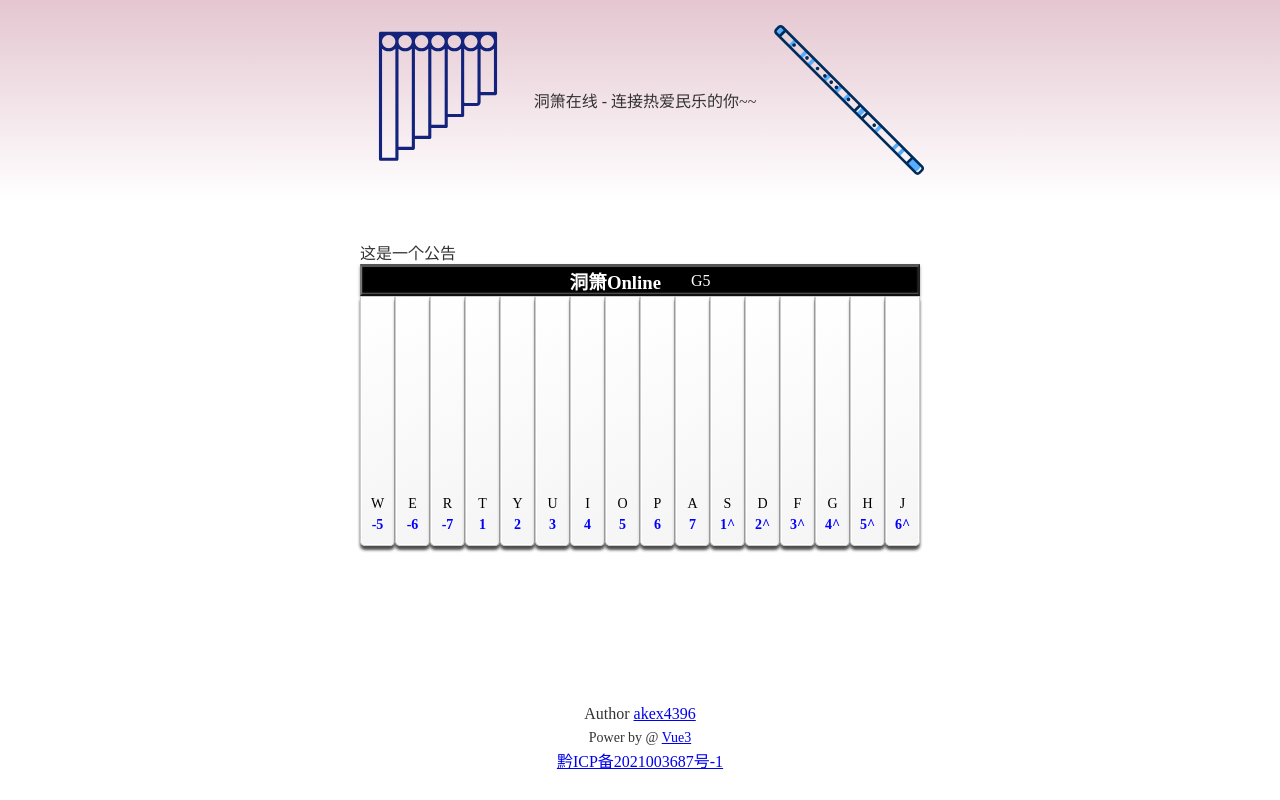
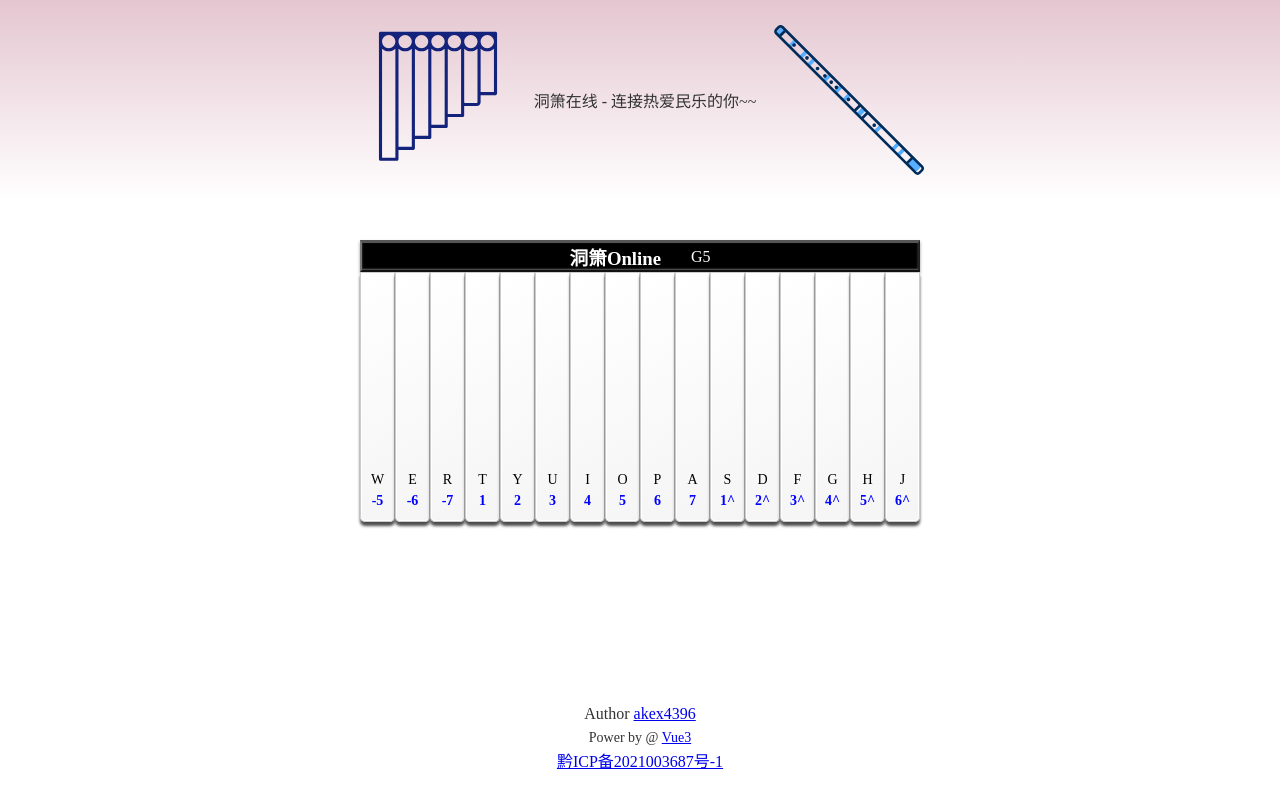
Before and after one commit to Alioth996/dx.akexc.com, a Vue app: page / in a window 1280 px wide. Built offline with nearby package versions, Linux system fonts and the light colour scheme.

Commit message:
chore: add notice componet

```diff
--- a/src/App.vue
+++ b/src/App.vue
@@ -3,6 +3,10 @@
     <!-- 头部logo -->
     <DxHeader />
     <!-- 头部logo -->
+
+    <!-- 公告 -->
+    <DxNotice />
+    <!-- 公告 -->
 
     <!-- 演奏区域 -->
     <DxPlay />
@@ -19,6 +23,7 @@
 import DxHeader from './components/dx-header.vue';
 import DxFooter from './components/dx-footer.vue';
 import DxPlay from './components/dx-play.vue';
+import DxNotice from './components/dx-notice.vue';
 
 
 </script>
--- a/src/components/dx-notice.vue
+++ b/src/components/dx-notice.vue
@@ -1,6 +1,7 @@
 <template>
-    <div id="dx-notice">
-        这是一个公告
+    <div id="dx-notice" flex="~ col none">
+        <article>
+        </article>
     </div>
 </template>
 
@@ -9,5 +10,10 @@
 </script>
 
 <style scoped lang='less'>
-
+#dx-notice {
+    position: fixed;
+    top: 50%;
+    left: 0;
+    transform: translate(100px, -100%);
+}
 </style>
--- a/src/components/dx-play.vue
+++ b/src/components/dx-play.vue
@@ -1,6 +1,5 @@
 <template>
     <div id="dx-play" mt-10>
-        <DxNotice />
         <DxPanel />
     </div>
 </template>
```
